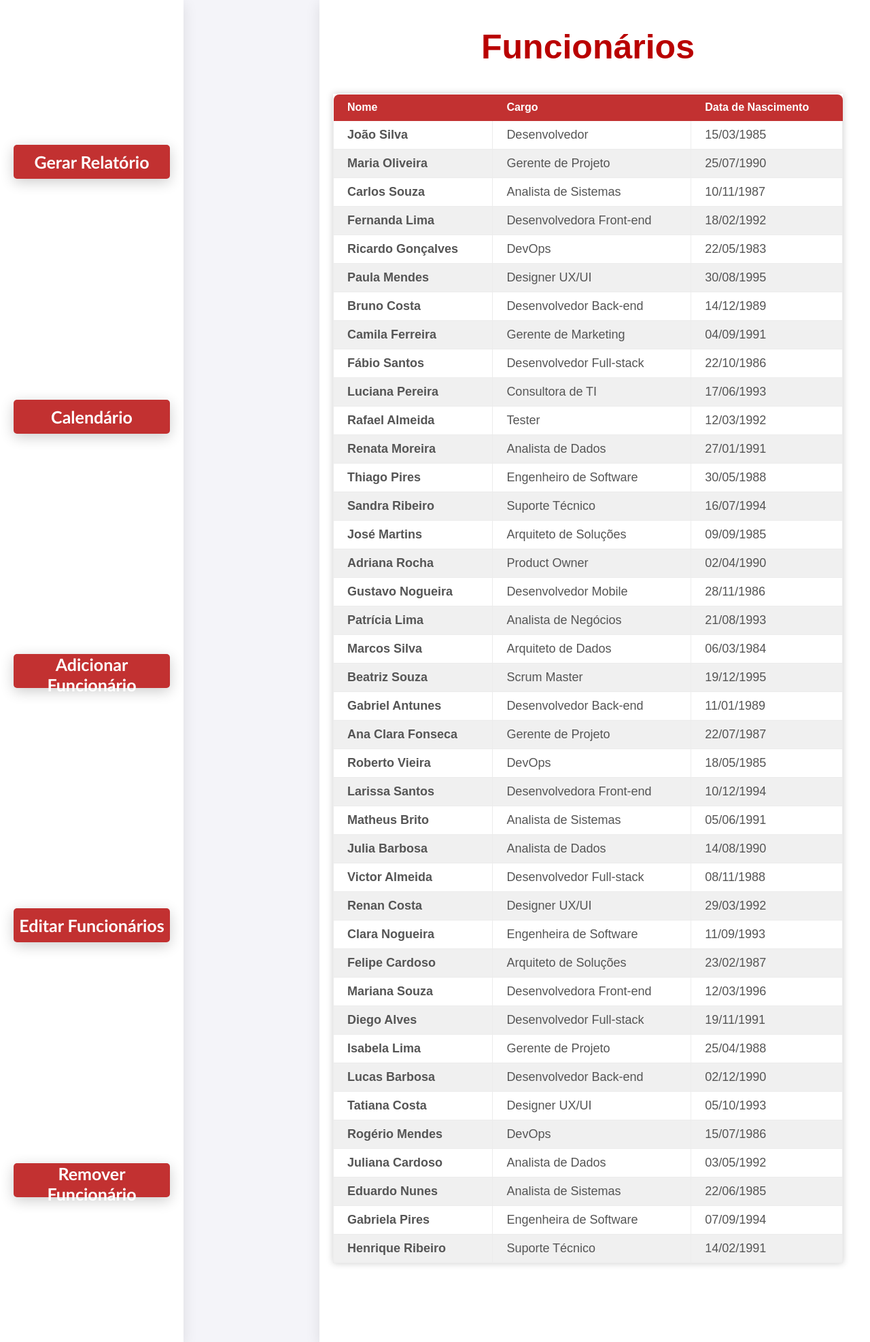
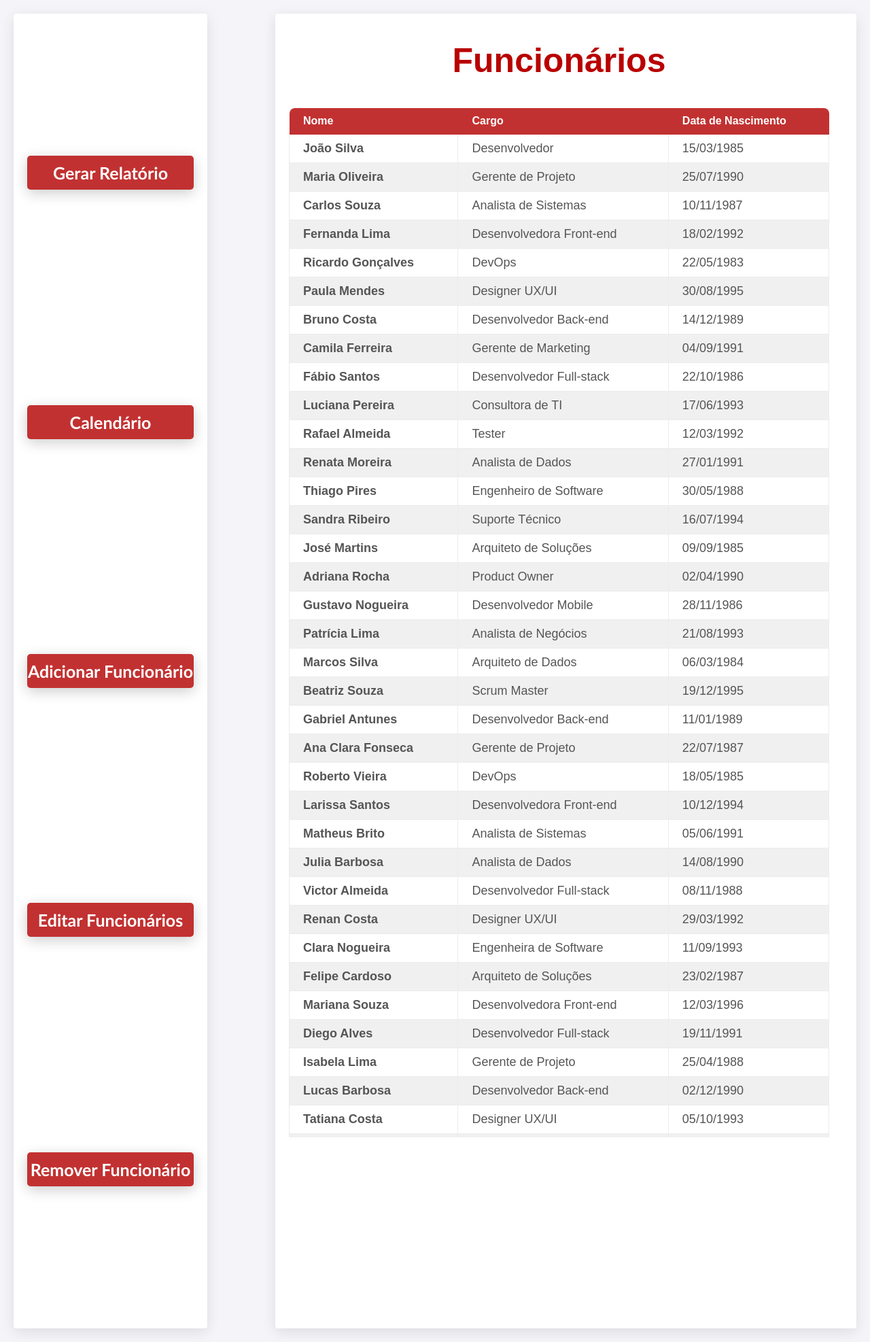
Before and after one commit to V1N1nam/Django, a Django app: page /main/ in a window 1280 px wide. Shown: the whole page at 68% size. Run offline with Django 5.2, Linux system fonts and the light colour scheme; a user stored in the database is signed in; data comes from the database, SQL or seed files in the repository.

Commit message:
arrumando a main toda bagunçada

```diff
--- a/app/static/app/css/main.css
+++ b/app/static/app/css/main.css
@@ -17,9 +17,10 @@ body {
 .mainContainer {
     display: grid;
     grid-template-columns: 1fr 3fr;
-    column-gap: 200px;
+    column-gap: 100px;
     width: 100%;
     height: 100vh;
+    padding: 20px;
 }
 
 /* Estilizando o container da esquerda */
@@ -29,6 +30,7 @@ body {
     align-items: center;
     justify-content: center;
     width: 100%;
+    border-radius: 4px;
     padding: 20px;
     background-color: white;
     box-shadow: 0 5px 20px rgba(0, 0, 0, 0.1);
@@ -68,11 +70,16 @@ button:hover {
 .rightContainer {
     width: 100%;
     min-height: 70vh;
+    border-radius: 4px;
     max-width: 1200px;
     background-color: white;
     box-shadow: 0 5px 20px rgba(0, 0, 0, 0.1);
     padding: 20px 40px 20px 20px;
     text-align: center;
+}
+
+.divTabela {
+    height: 80%;
     overflow-y: scroll;
 }
 
--- a/app/templates/layout.html
+++ b/app/templates/layout.html
@@ -10,10 +10,6 @@
             Django App
         {% endblock %}
     </title>
-    <script>
-        const darkImagePath = "{% static 'app/img/icons/dark-mode.png' %}";
-        const lightImagePath = "{% static 'app/img/icons/light-mode.png' %}";
-    </script>
     {% block extrahead %}
     {% endblock %}
 </head>
--- a/app/templates/main.html
+++ b/app/templates/main.html
@@ -34,7 +34,7 @@
 
         <div class="rightContainer">
             <h1>Funcionários</h1>
-
+            <div class="divTabela">
                 <table class="funcionariosNomes">
                     <thead>
                         <tr>
@@ -55,4 +55,5 @@
                 </table>
             </div>
         </div>
+    </div>
 {% endblock %}
```
Lines whose indentation alone changed are shown as unchanged.
